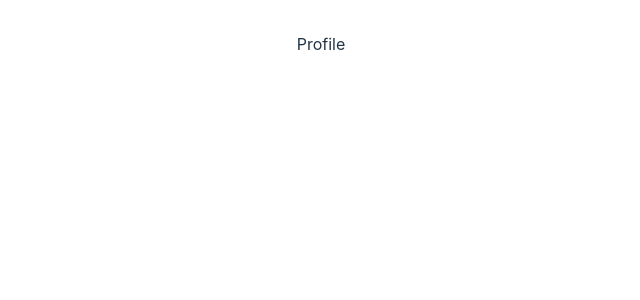
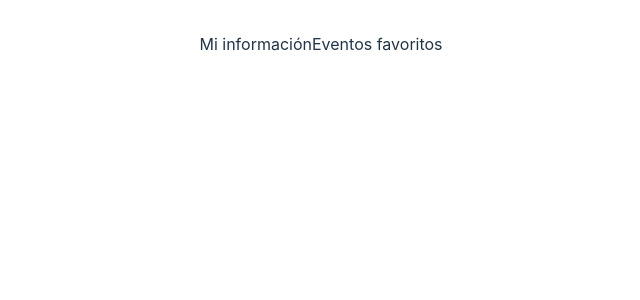
Before and after one commit to IbraimBarrios/ticketmaster-events, a React (Vite) app: page /profile in a window 1280 px wide. Shown: the top 300 px of the page, without its empty margins (319-959 px from the left). Built offline with nearby package versions, Linux system fonts and the light colour scheme.

Commit message:
Agregar tabs

```diff
--- /dev/null
+++ b/src/views/Profile/Profile.module.css
@@ -0,0 +1,3 @@
+.active {
+  border-bottom: 1px solid #fff;
+}
--- a/src/views/Profile/index.jsx
+++ b/src/views/Profile/index.jsx
@@ -1,9 +1,32 @@
-import { Outlet } from "react-router-dom";
+import { Outlet, useLocation, useNavigate } from "react-router-dom";
+import styles from "./Profile.module.css";
 
 const Profile = () => {
+  const { pathname } = useLocation();
+  const navigate = useNavigate();
+
+  const handleTabClick = (path) => {
+    navigate(`/profile/${path}`);
+  };
+
   return (
     <div>
-      Profile
+      <div>
+        <span
+          className={`${pathname.includes("my-info") ? styles.active : ""}`}
+          onClick={() => handleTabClick("my-info")}
+        >
+          Mi información
+        </span>
+        <span
+          className={`${
+            pathname.includes("liked-events") ? styles.active : ""
+          }`}
+          onClick={() => handleTabClick("liked-events")}
+        >
+          Eventos favoritos
+        </span>
+      </div>
       <Outlet />
     </div>
   );
```
